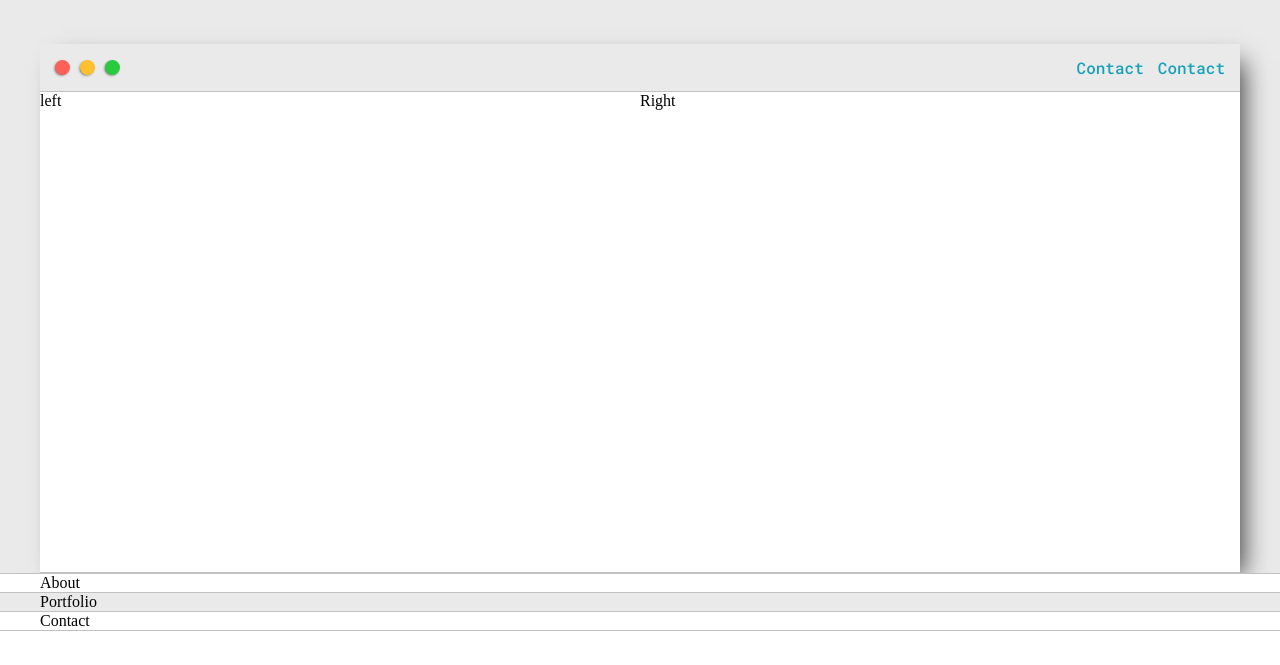
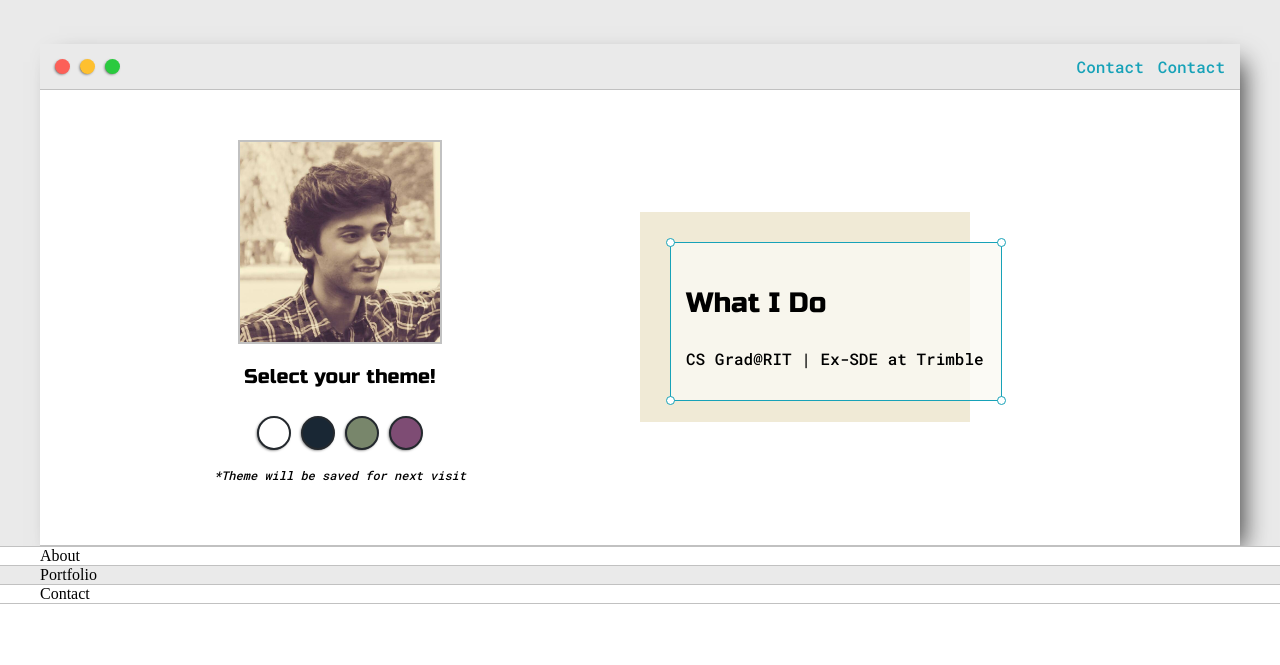
Before and after one commit to Satwik95/my-portfolio, a plain HTML site: page index.html in a window 1280 px wide. Shown: the part 117-782 px from the top of the page. Drawn offline with Linux system fonts and the light colour scheme.

Commit message:
Nav+Intro

```diff
--- a/default.css
+++ b/default.css
@@ -1,11 +1,22 @@
+
 :root{
 	--mainColor:#eaeaea;
 	--secondaryColor:#fff;
 
-	--borderColor: #c1c1c1;
+	--borderColor:#c1c1c1;
 
 	--mainText:black;
 	--secondaryText:#4b5156;
+
+	--themeDotBorder:#24292e;
+
+	--previewBg:rgb(251, 249, 243, 0.8);
+	--previewShadow:#f0ead6;
+
+
+	--buttonColor:black;
+
+
 }
 
 html, body{
@@ -78,7 +89,6 @@
 	box-shadow: 11px 10px 24px -8px rgba(0,0,0,0.75);
 	display: grid;
 	grid-template-columns: 1fr 1fr;
-	grid-template-rows: 3em 30em;
 	grid-template-areas:
 	'nav-wrapper nav-wrapper'
 	'left-column right-column';
@@ -136,17 +146,132 @@
 
 .left-column{
 	grid-area: left-column;
+	padding-top: 50px;
+	padding-bottom: 50px;
+}
 
+#profile_pic{
+	display: block;
+	margin: 0 auto;
+	height: 200px;
+	width: 200px;
+	object-fit: cover;
+	border: 2px solid var(--borderColor);
 }
+
+#theme-option-wrapper{
+	display: flex;
+	justify-content: center;
+}
+
+
+.theme-dot{
+		height: 30px;
+		width: 30px;
+		background-color: black;
+		border-radius: 50%;
+
+		margin: 5px;
+		border:2px solid var(--themeDotBorder);
+
+	-webkit-box-shadow: -1px 1px 3px -1px rgba(0,0,0,0.75);
+	-moz-box-shadow: -1px 1px 3px -1px rgba(0,0,0,0.75);
+	box-shadow: -1px 1px 3px -1px rgba(0,0,0,0.75);
+
+	cursor: pointer;
+}
+
+
+.theme-dot:hover{
+	border-width: 5px;
+}
+
+#light-mode{
+	background-color: #fff;
+}
+
+#blue-mode{
+	background-color: #192734;
+}
+
+#green-mode{
+	background-color: #78866b;
+}
+
+#purple-mode{
+	background-color: #7E4C74;
+}
+
+#setting-note{
+	font-size: 12px;
+	font-style: italic;
+	text-align: center;
+}
+
+
 .right-column{
 	grid-area: right-column;
+	display: grid;
+	align-content: center;
+	padding-top: 50px;
+	padding-bottom: 50px;
 
 }
 
+#preview-shadow{
+	background-color: var(--previewShadow);
+	max-width: 300px;
+	height: 180px;
+	padding-left: 30px;
+	padding-top: 30px;
+}
+
+#preview{
+	width: 300px;
+	border:1.5px solid #17a2b8;
+	background-color: var(--previewBg);
+	padding:15px;
+	position: relative;
+}
 
 
-@media screen and (max-width: 1200px){
-	.main-container{
-		width: 95%;
+.corner{
+	width: 7px;
+	height: 7px;
+	border-radius: 50%;
+	border: 1.5px solid #17a2b8;
+	background-color: #fff;
+	position: absolute;
+}
+
+#corner-tl{
+	top: -5px;
+	left: -5px;
+}
+
+#corner-tr{
+	top: -5px;
+	right: -5px;
+}
+#corner-bl{
+	bottom: -5px;
+	left: -5px;
+}
+#corner-br{
+	bottom: -5px;
+	right: -5px;
+}
+
+
+@media screen and (max-width: 800px){
+	.intro-wrapper{
+		grid-template-columns: 1fr ;
+		grid-template-areas:
+		'nav-wrapper'
+		'left-column'
+		'right-column';
+	}
+	.right-column{
+		justify-content: : center;
 	}
 }
--- a/index.html
+++ b/index.html
@@ -37,10 +37,30 @@
 
 				</div>
 				<div class="left-column">
-					left
+					<img id="profile_pic" src="images/Satwik.jpg">
+					<h5 style="text-align: center; line-height: 0;"> Select your theme! </h5>
+
+					<div id="theme-option-wrapper">
+						<div id="light-mode" class="theme-dot"></div>
+						<div id="blue-mode" class="theme-dot"></div>
+						<div id="green-mode" class="theme-dot"></div>
+						<div id="purple-mode" class="theme-dot"></div>
+					</div>
+					<p id="setting-note">*Theme will be saved for next visit</p>
+
 				</div>
 				<div class="right-column">
-					Right
+					<div id="preview-shadow">
+						<div id="preview">
+							<div id="corner-tl" class="corner"></div>
+							<div id="corner-tr" class="corner"></div>
+							<h3>What I Do</h3>
+							<p>CS Grad@RIT |
+							Ex-SDE at Trimble</p>
+							<div id="corner-br" class="corner"></div>
+							<div id="corner-bl" class="corner"></div>
+						</div>
+					</div>
 				</div>
 			</div>
 
```
Also changed, not shown: images/Satwik.jpg (added).
